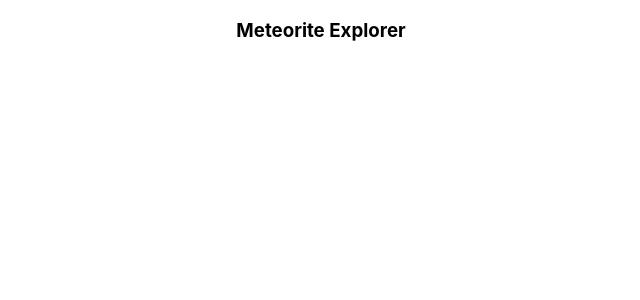
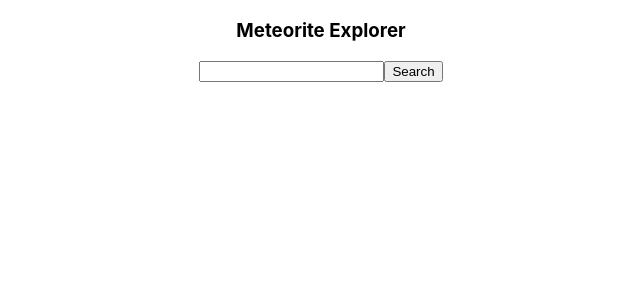
Before and after one commit to rmcguire6/meteorite, a React (Create React App) app: page / in a window 1280 px wide. Shown: the top 300 px of the page, without its empty margins (319-959 px from the left). Built offline with nearby package versions, Linux system fonts and the light colour scheme.

Commit message:
Add Search Panel

```diff
--- a/src/components/Dashboard.js
+++ b/src/components/Dashboard.js
@@ -1,10 +1,11 @@
 import React from 'react'
 import Header from './Header'
-
+import SearchPanel from './SearchPanel'
 
 const Dashboard =() => (
     <div>
         <Header />
+        <SearchPanel />
     </div>
 )
 export default Dashboard;
--- /dev/null
+++ b/src/components/SearchPanel.js
@@ -0,0 +1,12 @@
+import React from 'react'
+
+
+const SearchPanel =() => (
+    <div className="search-panel">
+        <form className="search-bar">
+        <input />
+        <button className="button">Search</button>
+        </form>
+    </div>
+)
+export default SearchPanel;
```
